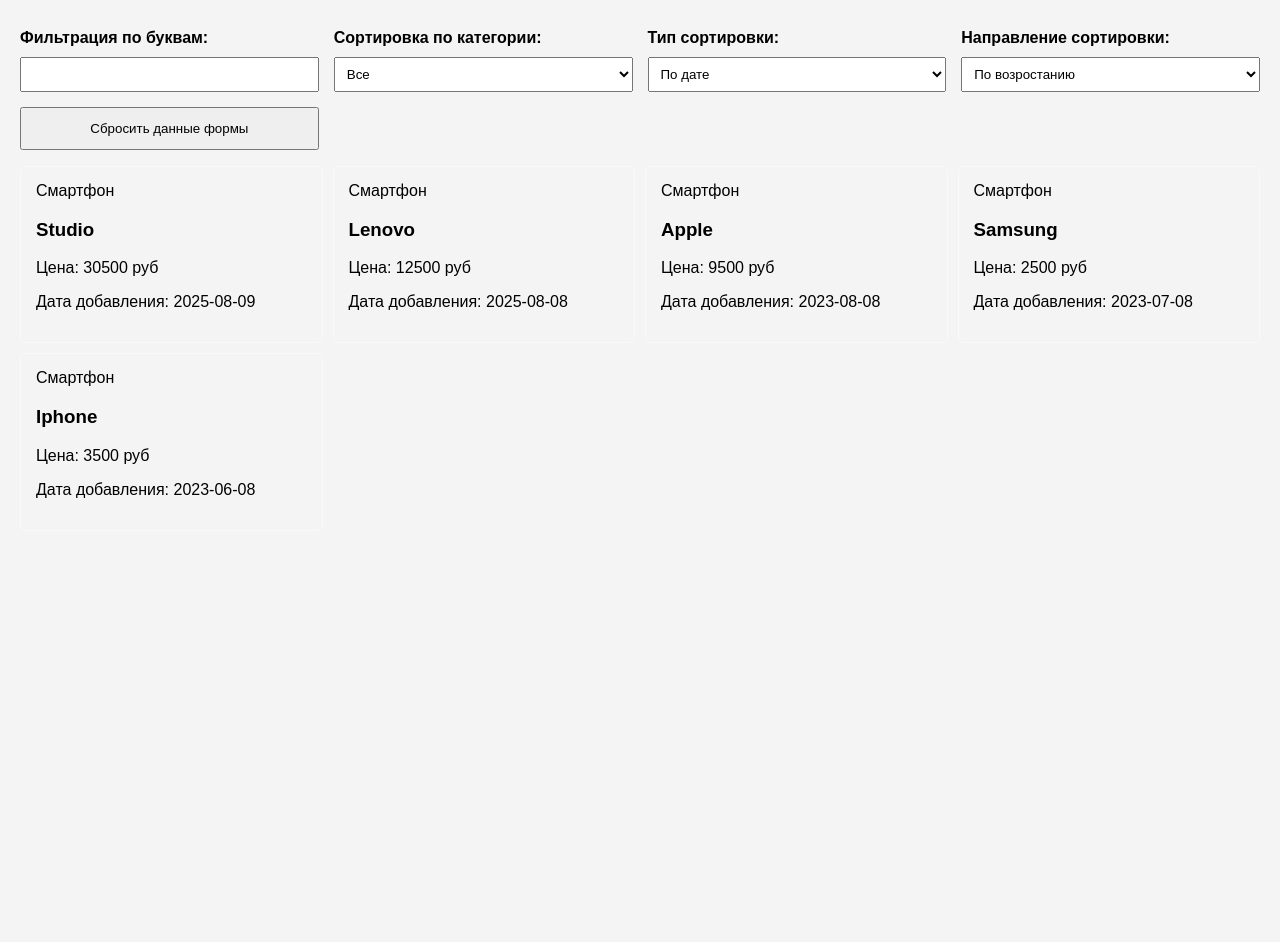
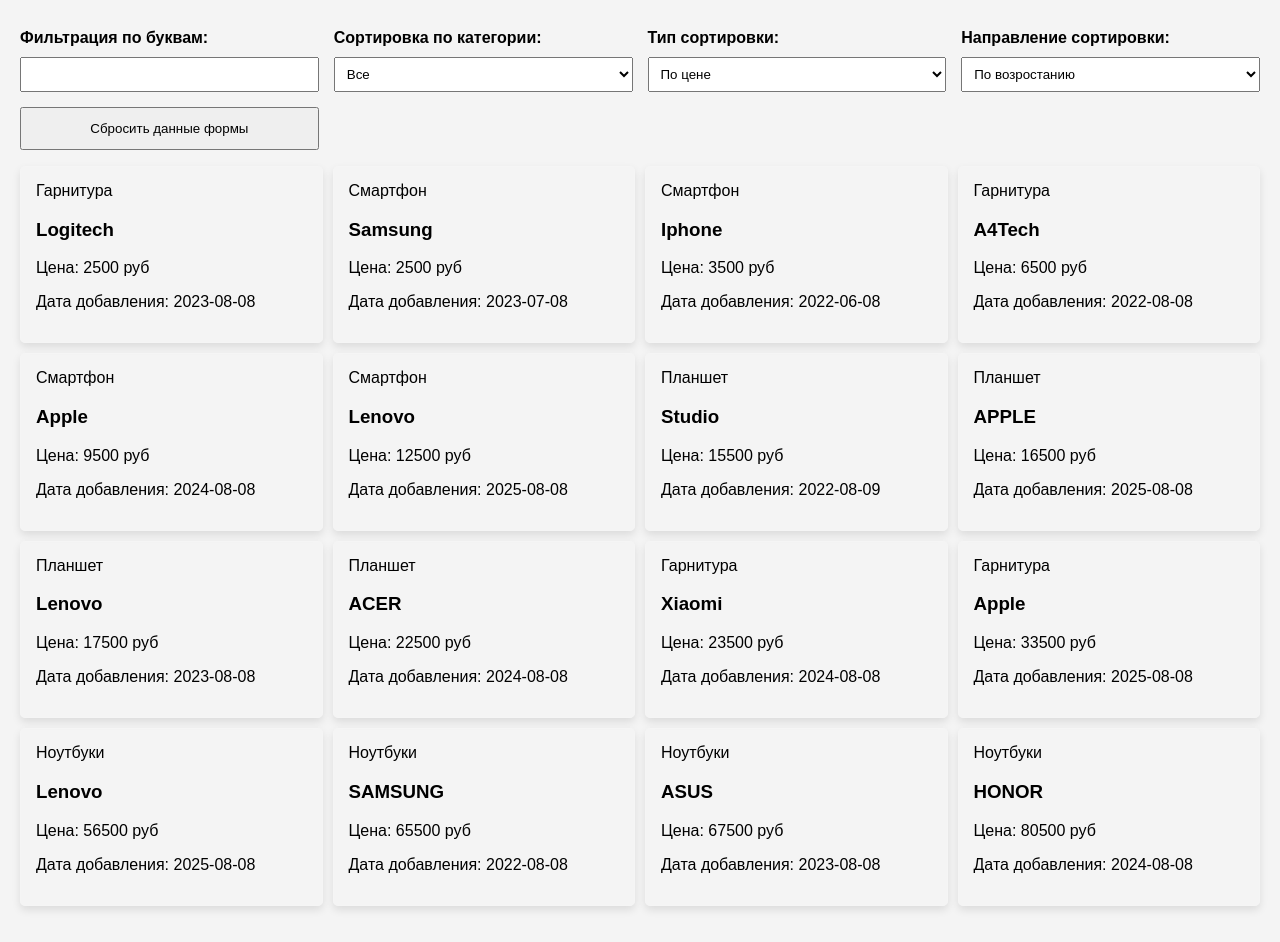
Before and after one commit to frontend-projects-run/project-sorting, a plain HTML site: page index.html in a window 1280 px wide. Shown: the part 81-1023 px from the top of the page. Before the commit the page ends 800 px from the top, so only its background shows below. Drawn offline with Linux system fonts and the light colour scheme.

Commit message:
add reset form and url params

```diff
--- a/data.json
+++ b/data.json
@@ -4,7 +4,7 @@
     "subtitle": "Смартфон",
     "name": "Iphone",
     "price": "3500",
-    "date": "2023-06-08 ",
+    "date": "2022-06-08 ",
     "category": "phones"
   },
   {
@@ -20,7 +20,7 @@
     "subtitle": "Смартфон",
     "name": "Apple",
     "price": "9500",
-    "date": "2023-08-08 ",
+    "date": "2024-08-08 ",
     "category": "phones"
   },
   {
@@ -33,10 +33,98 @@
   },
   {
     "id": 5,
-    "subtitle": "Смартфон",
+    "subtitle": "Планшет",
     "name": "Studio",
-    "price": "30500",
-    "date": "2025-08-09 ",
+    "price": "15500",
+    "date": "2022-08-09 ",
     "category": "tablets"
+  },
+  {
+    "id": 6,
+    "subtitle": "Планшет",
+    "name": "Lenovo",
+    "price": "17500",
+    "date": "2023-08-08 ",
+    "category": "tablets"
+  },
+  {
+    "id": 7,
+    "subtitle": "Планшет",
+    "name": "ACER",
+    "price": "22500",
+    "date": "2024-08-08 ",
+    "category": "tablets"
+  },
+  {
+    "id": 8,
+    "subtitle": "Планшет",
+    "name": "APPLE",
+    "price": "16500",
+    "date": "2025-08-08 ",
+    "category": "tablets"
+  },
+  {
+    "id": 9,
+    "subtitle": "Ноутбуки",
+    "name": "SAMSUNG",
+    "price": "65500",
+    "date": "2022-08-08 ",
+    "category": "laptops"
+  },
+  {
+    "id": 10,
+    "subtitle": "Ноутбуки",
+    "name": "ASUS",
+    "price": "67500",
+    "date": "2023-08-08 ",
+    "category": "laptops"
+  },
+  {
+    "id": 11,
+    "subtitle": "Ноутбуки",
+    "name": "HONOR",
+    "price": "80500",
+    "date": "2024-08-08 ",
+    "category": "laptops"
+  },
+  {
+    "id": 12,
+    "subtitle": "Ноутбуки",
+    "name": "Lenovo",
+    "price": "56500",
+    "date": "2025-08-08 ",
+    "category": "laptops"
+  },
+  {
+    "id": 13,
+    "subtitle": "Гарнитура",
+    "name": "A4Tech",
+    "price": "6500",
+    "date": "2022-08-08 ",
+    "category": "headset"
+  },
+  {
+    "id": 14,
+    "subtitle": "Гарнитура",
+    "name": "Logitech",
+    "price": "2500",
+    "date": "2023-08-08 ",
+    "category": "headset"
+  },
+  {
+    "id": 15,
+    "subtitle": "Гарнитура",
+    "name": "Xiaomi",
+    "price": "23500",
+    "date": "2024-08-08 ",
+    "category": "headset"
+  },
+  {
+    "id": 16,
+    "subtitle": "Гарнитура",
+    "name": "Apple",
+    "price": "33500",
+    "date": "2025-08-08 ",
+    "category": "headset"
   }
 ]
--- a/index.html
+++ b/index.html
@@ -23,7 +23,7 @@
               <option value="laptops">Ноутбуки</option>
               <option value="tablets">Планшеты</option>
               <option value="phones">Телефоны</option>
-              <option value="headset">Гарнитруа</option>
+              <option value="headset">Гарнитура</option>
             </select>
           </div>
 
@@ -42,7 +42,7 @@
               <option value="desc">По убыванию</option>
             </select>
           </div>
-          <button type="button">Сбросить данные формы</button>
+          <button type="submit">Сбросить данные формы</button>
         </div>
       </form>
       <ul class="productList"></ul>
--- a/js/controller.js
+++ b/js/controller.js
@@ -8,7 +8,9 @@ init();
 
 async function init() {
   await model.loadingData();
-  view.renderProducts(model.data);
+  const sortingElements = view.sortingElements();
+  model.updateFromUrl(sortingElements);
+  sortProduct();
   addEventListeners();
 }
 function addEventListeners() {
@@ -16,18 +18,24 @@ function addEventListeners() {
   view.elements.sortCategorySelect.addEventListener("change", sortProduct);
   view.elements.sortOrderSelect.addEventListener("change", sortProduct);
   view.elements.filterInut.addEventListener("input", filterProducts);
+  view.elements.form.addEventListener("submit", resetForm);
 }
 
 function sortProduct() {
   const sortingValue = view.sortingElementsValue();
   const sortingData = model.sortingProducts(sortingValue);
   view.renderProducts(sortingData);
+  model.updateUrl(sortingValue);
 }
 
 function filterProducts() {
   const value = this.value.toLowerCase();
   model.filterSearch(value);
   sortProduct();
-
-  //console.log(model.data);
 }
+async function resetForm(e) {
+  e.preventDefault();
+  const sortingElements = view.sortingElements();
+  model.resetFilter(sortingElements);
+  sortProduct();
+}
--- a/js/model.js
+++ b/js/model.js
@@ -78,4 +78,33 @@ export class Model {
       );
     }
   }
+
+  resetFilter(sortingElements) {
+    let { sortType, sortCategory, sortOrder } = sortingElements;
+    sortType.value = "price";
+    sortOrder.value = "asc";
+    sortCategory.value = "all";
+  }
+
+  updateUrl(sortingValue) {
+    let { sortType, sortCategory, sortOrder } = sortingValue;
+    const urlParams = new URLSearchParams();
+    urlParams.set("sortType", sortType);
+    urlParams.set("sortOrder", sortOrder);
+    urlParams.set("sortCategory", sortCategory);
+
+    window.history.replaceState(null, null, `?${urlParams.toString()}`);
+  }
+  updateFromUrl(sortingElements) {
+    let { sortType, sortCategory, sortOrder } = sortingElements;
+    const urlParams = new URLSearchParams(window.location.search);
+
+    const sortTypeValue = urlParams.get("sortType") || "price";
+    const sortOrderValue = urlParams.get("sortOrder") || "asc";
+    const sortCategoryValue = urlParams.get("sortCategory") || "all";
+
+    sortType.value = sortTypeValue;
+    sortOrder.value = sortOrderValue;
+    sortCategory.value = sortCategoryValue;
+  }
 }
--- a/js/view.js
+++ b/js/view.js
@@ -7,6 +7,7 @@ export class View {
     sortTypeSelect: document.querySelector("#sortType"),
     sortOrderSelect: document.querySelector("#sortOrder"),
     filterInut: document.querySelector("#filterInut"),
+    form: document.querySelector("#form"),
   };
 
   renderProducts(arrData) {
@@ -33,4 +34,12 @@ export class View {
       sortCategory: this.elements.sortCategorySelect.value,
     };
   }
+
+  sortingElements() {
+    return {
+      sortType: this.elements.sortTypeSelect,
+      sortOrder: this.elements.sortOrderSelect,
+      sortCategory: this.elements.sortCategorySelect,
+    };
+  }
 }
--- a/style.css
+++ b/style.css
@@ -54,11 +54,10 @@ ul {
 }
 
 li {
-  border: 1px solid #ddd;
+  border: 1px solid #f5f5f5;
   padding: 15px;
   border-radius: 5px;
-  border-color: #f9f9f9f9;
-  box-shadow: 0 4px 8px rgba(0, 0, 0, 0, 1);
+  box-shadow: 0 4px 8px rgba(0, 0, 0, 0.1);
   max-width: 100%;
 }
 
```
